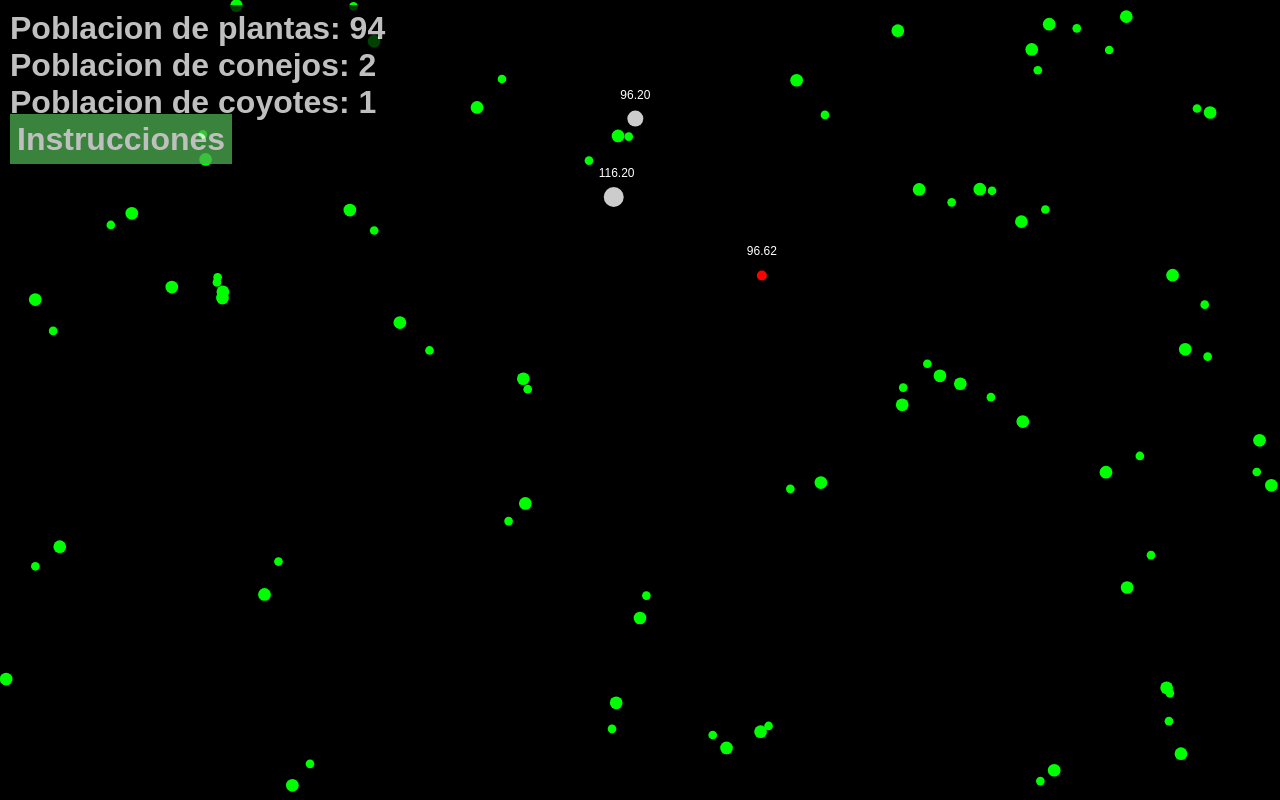
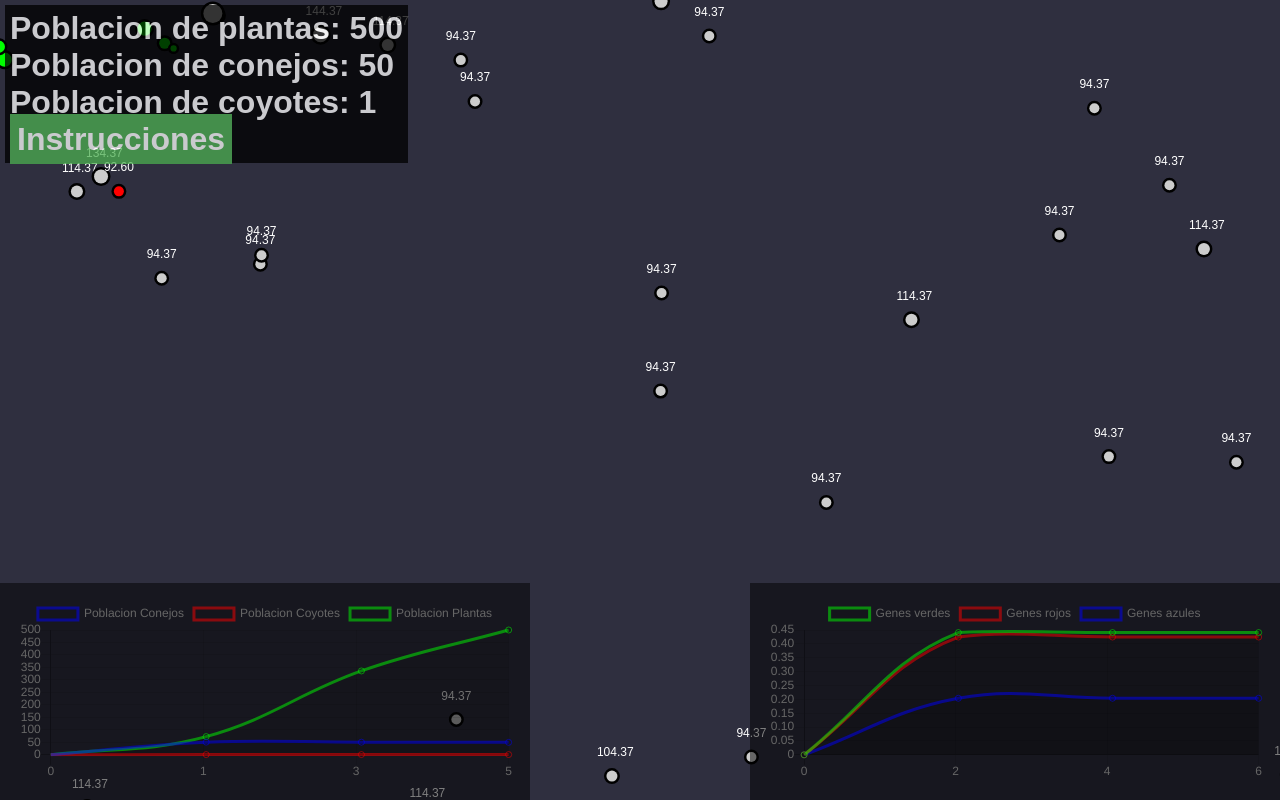
Before and after one commit to luis-herasme/luis-herasme.github.io, a plain HTML site: page eco/index.html in a window 1280 px wide. Both pictures are taken after a click on the button "Hecho". Drawn offline with nearby package versions, Linux system fonts and the light colour scheme.

Commit message:
Graficas
Graficas y genes agregados a la simulacion de ecosistemas

```diff
--- a/eco/dist/bundle.js
+++ b/eco/dist/bundle.js
@@ -159,6 +159,11 @@ exports.default = Vector2D;
 
 var canvasWindow = document.getElementById('lienzo');
 
+var pos = {
+  x: 0,
+  y: 0
+};
+
 canvasWindow.width = window.innerWidth;
 canvasWindow.height = window.innerHeight;
 
@@ -172,27 +177,32 @@ function rect(x, y, positionX, positionY) {
 }
 
 function circle(positionX, positionY, size, color, texto, position) {
-  if (position.x < window.innerWidth && position.x > 0) {
-    if (position.y < window.innerHeight && position.y > 0) {
+  //if (position.x < window.innerWidth - x && position.x > 0 - x) {
+  //  if (position.y < window.innerHeight - y && position.y > 0 - y) {
   context.beginPath();
   context.fillStyle = color;
   context.arc(positionX, positionY, size, 0, 2 * Math.PI);
-      // context.stroke()
+  context.lineWidth = 5;
+  context.stroke();
   context.fill();
   if (texto) {
     context.fillStyle = '#ffffff';
     context.fillText(texto.toFixed(2), position.x - 15, position.y - 20);
   }
-    }
-  }
+  //  }
+  //}
 }
 
 function clear() {
-  context.fillStyle = '#000000';
-  context.fillRect(0, 0, window.innerWidth, window.innerHeight);
+  context.fillStyle = '#2F2F3F';
+  //console.log(-pos.y)
+  context.save();
+  context.setTransform(1, 0, 0, 1, 0, 0);
+  context.fillRect(0, 0, canvasWindow.width, canvasWindow.height);
+  context.restore();
 }
 
-module.exports = { circle: circle, rect: rect, clear: clear };
+module.exports = { circle: circle, rect: rect, clear: clear, context: context, pos: pos };
 
 /***/ }),
 /* 2 */
@@ -228,7 +238,7 @@ function _inherits(subClass, superClass) { if (typeof superClass !== "function"
 var Bunny = function (_Animal) {
   _inherits(Bunny, _Animal);
 
-  function Bunny(x, y) {
+  function Bunny(x, y, genes) {
     _classCallCheck(this, Bunny);
 
     var _this = _possibleConstructorReturn(this, (Bunny.__proto__ || Object.getPrototypeOf(Bunny)).call(this, x, y));
@@ -237,15 +247,34 @@ var Bunny = function (_Animal) {
     _this.hungry = 100;
     _this.lastSize = 0;
     _this.hijos = [];
+    _this.maxVelocity = Math.random();
+
+    if (genes) {
+      genes.c = (genes.c * 19 + Math.random()) / 20;
+      genes.v = (genes.v * 19 + Math.random()) / 20;
+      genes.hr = (genes.hr * 19 + Math.random()) / 20;
+
+      _this.maxVelocity = genes.v;
+      _this.color = 'rgb(' + Math.round(genes.hr * 255) + ',' + Math.round(genes.c * 255) + ',' + Math.round(genes.v * 255) + ')';
+      _this.genes = genes;
+    } else {
+      _this.camuflage = Math.random();
+      _this.genes = {
+        c: _this.camuflage,
+        v: _this.maxVelocity,
+        hr: _this.hrate
+      };
+    }
     return _this;
   }
 
   _createClass(Bunny, [{
     key: 'think',
-    value: function think(comida, posiciones, poblacion) {
+    value: function think(comida, posiciones, poblacion, evitar) {
       var _this2 = this;
 
-      this.hungry -= this.hrate;
+      this.hungry -= this.genes.hr / 6;
+
       var relativo = posiciones.map(function (x) {
         return _Vector2D2.default.sub(x, _this2.position);
       });
@@ -254,32 +283,47 @@ var Bunny = function (_Animal) {
       });
       var masCercano = Math.min.apply(Math, _toConsumableArray(distances));
 
+      var relativoC = evitar.map(function (x) {
+        return _Vector2D2.default.sub(x, _this2.position);
+      });
+      var distancesC = relativoC.map(function (x) {
+        return x.mag();
+      });
+      var masCercanoC = Math.min.apply(Math, _toConsumableArray(distancesC));
+      var indicex = distancesC.indexOf(masCercanoC);
+
+      if (indicex !== -1) {
+        if (masCercanoC < 100) {
+          var vector2 = _Vector2D2.default.normalize(relativoC[indicex]);
+          vector2.mult(-0.3);
+          this.addForce(vector2);
+        } else {
+          var indice = distances.indexOf(masCercano);
+          if (indice !== -1) {
+            var vector = _Vector2D2.default.normalize(relativo[indice]);
+            vector.mult(0.1);
+            this.addForce(vector);
+          }
+        }
         if (masCercano < this.size * 2) {
-        this.size += this.frecuency;
+          this.size += this.genes.hr * 2.5;
           this.hungry += 10;
-        this.velocity = new _Vector2D2.default(0, 0);
           comida.splice(distances.indexOf(masCercano), 1);
         }
 
         if (this.size > this.lastSize + 10) {
-        poblacion.push(new Bunny(this.position.x + Math.random() * this.size * 4 * (Math.random() > 0.5 ? -1 : 1), this.position.y + Math.random() * this.size * 4 * (Math.random() > 0.5 ? -1 : 1)));
+          poblacion.push(new Bunny(this.position.x + Math.random() * this.size * 4 * (Math.random() > 0.5 ? -1 : 1), this.position.y + Math.random() * this.size * 4 * (Math.random() > 0.5 ? -1 : 1), this.genes));
           this.lastSize = this.size;
         }
 
         if (this.size > this.maxSize) {
-        poblacion.push(new Bunny(this.position.x + Math.random() * this.size * 4 * (Math.random() > 0.5 ? -1 : 1), this.position.y + Math.random() * this.size * 4 * (Math.random() > 0.5 ? -1 : 1)));
+          poblacion.push(new Bunny(this.position.x + Math.random() * this.size * 4 * (Math.random() > 0.5 ? -1 : 1), this.position.y + Math.random() * this.size * 4 * (Math.random() > 0.5 ? -1 : 1), this.genes));
           poblacion.splice(poblacion.indexOf(this), 1);
         }
 
         if (this.hungry <= 0) {
           poblacion.splice(poblacion.indexOf(this), 1);
         }
-
-      var indice = distances.indexOf(masCercano);
-      if (indice !== -1) {
-        var vector = _Vector2D2.default.normalize(relativo[indice]);
-        vector.mult(0.1);
-        this.aceleration = vector;
       }
     }
   }]);
@@ -329,10 +373,11 @@ var Animal = function () {
     key: 'update',
     value: function update() {
       this.position.add(this.velocity);
+      this.aceleration.mult(this.time);
       this.velocity.add(this.aceleration);
 
-      if (this.velocity.mag() > 10) {
-        this.velocity.limit(this.maxVelocity);
+      if (this.velocity.mag() > this.maxVelocity) {
+        this.velocity.limit(this.maxVelocity * 10);
       }
       /*
           if (this.position.x > window.innerWidth) {
@@ -354,6 +399,11 @@ var Animal = function () {
       */
       this.aceleration.zero();
       this.display();
+    }
+  }, {
+    key: 'addForce',
+    value: function addForce(force) {
+      this.aceleration.add(force);
     }
   }, {
     key: 'display',
@@ -394,6 +444,10 @@ var _Animal = __webpack_require__(3);
 
 var _Animal2 = _interopRequireDefault(_Animal);
 
+var _Vector2D = __webpack_require__(0);
+
+var _Vector2D2 = _interopRequireDefault(_Vector2D);
+
 function _interopRequireDefault(obj) { return obj && obj.__esModule ? obj : { default: obj }; }
 
 function main() {
@@ -406,9 +460,9 @@ function main() {
   var rMaxSize = Number(document.getElementById('rMaxSize').value);
   var rISize = Number(document.getElementById('rISize').value);
 
-  _Coyote2.default.prototype.maxVelocity = rvelo / 4;
+  //  Coyote.prototype.maxVelocity = rvelo / 4
 
-  _Bunny2.default.prototype.maxVelocity = rvelo / 2;
+  //  Bunny.prototype.maxVelocity = rvelo / 2
   _Bunny2.default.prototype.frecuency = rfre;
   _Bunny2.default.prototype.hrate = hrate;
 
@@ -418,39 +472,242 @@ function main() {
   document.body.removeChild(document.getElementById('config'));
   document.body.removeChild(document.getElementById('blo'));
   var plantas = [];
-
+  function generate() {
     for (var i = 0; i < 50; i++) {
-    var planta = new _Plant2.default(Math.random() * window.innerWidth, Math.random() * window.innerHeight, growRate, plantSize);
+      var planta = new _Plant2.default(Math.random() * 2.5 * window.innerWidth, Math.random() * 2.5 * window.innerHeight, growRate, plantSize);
       plantas.push(planta);
     }
+  }
+
+  generate();
+  var last = {
+    w: 0,
+    a: 0,
+    s: 0,
+    d: 0
+  };
+
+  document.addEventListener('keyup', function (e) {
+    if (e.key === 'w') {
+      last.w = 0;
+    } else if (e.key === 's') {
+      last.s = 0;
+    } else if (e.key === 'a') {
+      last.a = 0;
+    } else if (e.key === 'd') {
+      last.d = 0;
+    }
+  });
 
   var conejos = [];
-  conejos.push(new _Bunny2.default(window.innerWidth / 2, window.innerHeight / 2));
-  conejos.push(new _Bunny2.default(window.innerWidth / 2 + 10, window.innerHeight / 2));
+  for (var i = 0; i < 50; i++) {
+    conejos.push(new _Bunny2.default(window.innerWidth * Math.random(), window.innerHeight * Math.random()));
+  }
+
   var coyotes = [];
   coyotes.push(new _Coyote2.default(50, 50));
+
+  document.addEventListener('keydown', function (e) {
+    if (e.key === 'g') {
+      generate();
+    }
+    if (e.key === 'w') {
+      last.w += 1;
+      _render2.default.pos.y += 5 + last.w;
+      _render2.default.context.translate(0, 5 + last.w);
+    }
+    if (e.key === 's') {
+      last.s += 1;
+      _render2.default.pos.y -= 5 + last.s;
+      _render2.default.context.translate(0, -5 - last.s);
+    }
+    if (e.key === 'd') {
+      last.d += 1;
+      _render2.default.pos.x -= 5 + last.d;
+      _render2.default.context.translate(-5 - last.d, 0);
+    }
+    if (e.key === 'a') {
+      last.a += 1;
+      _render2.default.pos.x += 5 + last.a;
+      _render2.default.context.translate(5 + last.a, 0);
+    }
+    if (e.key === 'r') {
+      coyotes.push(new _Coyote2.default(50, 50));
+    }
+  });
 
   var p = document.getElementById('plantas');
   var cy = document.getElementById('coyotes');
   var c = document.getElementById('conejos');
+  var count = 0;
+
+  var data = {
+    labels: [0],
+    datasets: [{
+      label: 'Poblacion Conejos',
+      data: [0],
+      borderColor: 'rgba(0, 0, 255, 0.5)'
+    }, {
+      label: 'Poblacion Coyotes',
+      data: [0],
+      borderColor: 'rgba(255, 0, 0, 0.5)'
+    }, {
+      label: 'Poblacion Plantas',
+      data: [0],
+      borderColor: 'rgba(0, 255, 0, 0.5)'
+    }]
+  };
+
+  var data2 = {
+    labels: [0],
+    datasets: [{
+      label: 'Genes verdes',
+      data: [0],
+      borderColor: 'rgba(0, 255, 0, 0.5)'
+    }, {
+      label: 'Genes rojos',
+      data: [0],
+      borderColor: 'rgba(255, 0, 0, 0.5)'
+
+    }, {
+      label: 'Genes azules',
+      data: [0],
+      borderColor: 'rgba(0, 0, 255, 0.5)'
+
+    }]
+  };
+
+  var updateData = function updateData(oldData, newData) {
+    var labels = oldData['labels'];
+    var dataSetA = oldData['datasets'][0]['data'];
+    var dataSetB = oldData['datasets'][1]['data'];
+    var dataSetC = oldData['datasets'][2]['data'];
+
+    // labels.shift()
+    count++;
+
+    labels.push(count.toString());
+
+    dataSetA.push(newData.A);
+    dataSetB.push(newData.B);
+    dataSetC.push(newData.C);
+    if (labels.length >= 100) {
+      labels.shift();
+      dataSetA.shift();
+      dataSetB.shift();
+      dataSetC.shift();
+    }
+  };
+
+  var updateData2 = function updateData2(oldData, newData) {
+    var labels = oldData['labels'];
+    var dataSetA = oldData['datasets'][0]['data'];
+    var dataSetB = oldData['datasets'][1]['data'];
+    var dataSetC = oldData['datasets'][2]['data'];
+
+    // labels.shift()
+    count++;
+
+    labels.push(count.toString());
+    dataSetA.push(newData.A);
+    dataSetB.push(newData.B);
+    dataSetC.push(newData.C);
+
+    if (labels.length >= 300) {
+      labels.shift();
+      dataSetA.shift();
+      dataSetB.shift();
+      dataSetC.shift();
+    }
+  };
+  var newData2 = void 0;
   setInterval(function () {
     p.innerText = 'Poblacion de plantas: ' + plantas.length;
     c.innerText = 'Poblacion de conejos: ' + conejos.length;
     cy.innerText = 'Poblacion de coyotes: ' + coyotes.length;
-  }, 500);
+
+    var newData = {
+      A: conejos.length,
+      B: coyotes.length,
+      C: plantas.length
+    };
+    newData2 = {
+      A: conejos.reduce(function (valorAnterior, valorActual) {
+        return valorAnterior + valorActual.genes.c;
+      }, conejos[0].genes.c) / conejos.length,
+      B: conejos.reduce(function (valorAnterior, valorActual) {
+        return valorAnterior + valorActual.genes.v;
+      }, conejos[0].genes.v) / conejos.length,
+      C: conejos.reduce(function (valorAnterior, valorActual) {
+        return valorAnterior + valorActual.genes.hr;
+      }, conejos[0].genes.hr) / conejos.length
+    };
+    if (plantas.length < 150) {
+      generate();
+      generate();
+      generate();
+    }
+
+    updateData(data, newData);
+
+    updateData2(data2, newData2);
+
+    window.myChart2.data.datasets = data2.datasets;
+    window.myChart2.data.labels = data2.labels;
+    window.myChart2.update();
+
+    window.myChart.data.datasets = data.datasets;
+    window.myChart.data.labels = data.labels;
+    window.myChart.update();
+  }, 750);
+  function linaje() {
+    var genes = {
+      c: newData2.A,
+      v: newData2.B,
+      hr: newData2.C
+    };
+    for (var x = 0; x < 50; x++) {
+      conejos.push(new _Bunny2.default(window.innerWidth * 3 * Math.random, window.innerHeight * 3 * Math.random, genes));
+    }
+  }
+  function addFox() {
+    //for (var x = 0; x < 50; x++) {
+    coyotes.push(new _Coyote2.default(window.innerWidth * 3 * Math.random, window.innerHeight * 3 * Math.random));
+    //}
+  }
+
+  var deltaTime = Date.now();
   function a() {
+    var t = Date.now();
+    _Animal2.default.prototype.time = t - deltaTime;
+
+    deltaTime = t;
     _render2.default.clear();
 
     plantas.forEach(function (e, index) {
       e.display(); // Should be display
+      if (index % 2 === 0) {
         e.grow(plantas);
+      }
     });
 
-    var pos = plantas.map(function (x) {
+    var posicionesPlantas = plantas.map(function (x) {
       return x.position;
     });
+    var posicionesConejosCoyotes = coyotes.map(function (x) {
+      return x.position;
+    });
+    var posicionesConejosconejos = conejos.map(function (x) {
+      return x.position;
+    });
+
+    posicionesConejosconejos.forEach(function (v, i) {
+      _Vector2D2.default.sub(v, posicionesPlantas);
+    });
+
+    var si = Math.random() > _Animal2.default.prototype.time / 100 ? 1 : 0;
     conejos.forEach(function (conejo, index) {
-      conejo.think(plantas, pos, conejos);
+      conejo.think(plantas, posicionesPlantas, conejos, posicionesConejosCoyotes);
       conejo.update();
     });
 
@@ -459,47 +716,35 @@ function main() {
     });
 
     coyotes.forEach(function (coyote, index) {
+      if (!si) {
         coyote.think(conejos, pos2, coyotes);
+      }
       coyote.update();
     });
-
     requestAnimationFrame(a);
   }
   a();
   document.addEventListener('click', addPlant);
   document.addEventListener('contextmenu', function (event) {
     event.preventDefault();
-    conejos.push(new _Bunny2.default(event.clientX, event.clientY));
+    console.log(newData2);
+    var genes = {
+      c: newData2.A,
+      v: newData2.B,
+      hr: newData2.C
+    };
+    for (var x = 0; x < 25; x++) {
+      conejos.push(new _Bunny2.default(event.clientX - _render2.default.pos.x, event.clientY - _render2.default.pos.y, genes));
+    }
   });
   function addPlant(e) {
-    plantas.push(new _Plant2.default(e.clientX, e.clientY, growRate, plantSize));
+    console.log('Click', _render2.default.pos.y);
+    console.log('Click', e.clientY);
+    console.log('Click', e.clientY - _render2.default.pos.y);
+
+    plantas.push(new _Plant2.default(e.clientX - _render2.default.pos.x, e.clientY - _render2.default.pos.y, growRate, plantSize));
   }
 }
-/*
-let leftKey = 37, upKey = 38, rightKey = 39, downKey = 40
-let keystate = []
-
-document.addEventListener('keydown', function (e) {
-  keystate[e.keyCode] = true
-})
-
-document.addEventListener('keyup', function (e) {
-  delete keystate[e.keyCode]
-})
-
-if (keystate[leftKey]) {
-//code to be executed when left arrow key is pushed.
-}
-if (keystate[upKey]) {
-//code to be executed when up arrow key is pushed.
-}
-if (keystate[rightKey]) {
-//code to be executed when right arrow key is pushed.
-}
-if (keystate[downKey]) {
-//code to be executed when down arrow key is pushed.
-}
-*/
 var h = document.getElementById('hecho');
 h.addEventListener('click', main);
 
@@ -612,6 +857,7 @@ var Coyote = function (_Bunny) {
     _this.color = '#ff0000';
     _this.hungry = 100;
     _this.lastSize = _this.size;
+    _this.maxVelocity = 0.75;
     return _this;
   }
 
@@ -620,7 +866,8 @@ var Coyote = function (_Bunny) {
     value: function think(comida, posiciones, poblacion) {
       var _this2 = this;
 
-      this.hungry -= 0.02;
+      this.hungry -= 0.2;
+
       var relativo = posiciones.map(function (x) {
         return _Vector2D2.default.sub(x, _this2.position);
       });
@@ -630,18 +877,24 @@ var Coyote = function (_Bunny) {
       var masCercano = Math.min.apply(Math, _toConsumableArray(distances));
 
       if (masCercano < this.size * 2) {
+        var conejo = comida[distances.indexOf(masCercano)];
+        if (conejo) {
+          if (conejo.genes.c > Math.random()) {
             this.size += 4;
             this.hungry += 10;
+            this.velocity = new _Vector2D2.default(0, 0);
             comida.splice(distances.indexOf(masCercano), 1);
+          }
+        }
       }
 
       if (this.size > this.lastSize + 10) {
-        poblacion.push(new Coyote(this.position.x + Math.random() * this.size * 7 * (Math.random() > 0.5 ? -1 : 1), this.position.y + Math.random() * this.size * 7 * (Math.random() > 0.5 ? -1 : 1)));
+        poblacion.push(new Coyote(this.position.x + Math.random() * this.size * 2 * (Math.random() > 0.5 ? -1 : 1), this.position.y + Math.random() * this.size * 2 * (Math.random() > 0.5 ? -1 : 1)));
         this.lastSize = this.size;
       }
 
       if (this.size > 25) {
-        poblacion.push(new Coyote(this.position.x + Math.random() * this.size * 7 * (Math.random() > 0.5 ? -1 : 1), this.position.y + Math.random() * this.size * 7 * (Math.random() > 0.5 ? -1 : 1)));
+        poblacion.push(new Coyote(this.position.x + Math.random() * this.size * 2 * (Math.random() > 0.5 ? -1 : 1), this.position.y + Math.random() * this.size * 2 * (Math.random() > 0.5 ? -1 : 1)));
         poblacion.splice(poblacion.indexOf(this), 1);
       }
 
--- a/eco/index.html
+++ b/eco/index.html
@@ -30,8 +30,8 @@ canvas { display:block; }
     position: fixed;
     left: 50%;
     top:50%;
-    background: #CCC;
-    color: #333;
+    background: rgba(0,0,0,0.5);
+    color: #888;
     padding: 20px;
     transform: translate(-50%, -50%);
     z-index: 10;
@@ -76,9 +76,26 @@ input{
     float: right;
     width: 15%;
 }
+.xChart{
+    position: fixed;
+    bottom: 0px;
+    width: 500px;
+    padding: 0px;
+    background-color: rgba(0,0,0,0.5);
+    padding: 15px;
+}
+.xChart2{
+    right: 0px;
+    position: fixed;
+    bottom: 0px;
+    width: 500px;
+    padding: 0px;
+    background-color: rgba(0,0,0,0.5);
+    padding: 15px;
+}
 
     </style>
-    <!--<script src='https://cdnjs.cloudflare.com/ajax/libs/Chart.js/2.6.0/Chart.bundle.min.js'></script>-->
+    <script src='https://cdnjs.cloudflare.com/ajax/libs/Chart.js/2.6.0/Chart.bundle.min.js'></script>
 </head>
 <body>
     <canvas id="lienzo"></canvas>
@@ -94,48 +111,83 @@ input{
             <script>
                 let intu = document.getElementById('instrucciones')
                 intu.addEventListener('click', () => {
-                    alert('Click derecho para crear conejo \nClick izquierdo para crear una planta')
+                    alert('Click derecho para crear 50 conejos \nClick izquierdo para crear una planta \nWASD para moverte\nr para generar coyote en su posicion inicial\ng para generar 50 plantas')
                 })
             </script>
         </h1>
     </div>
     <div id="blo"></div>
-    <div id="config">
-<!--
-<canvas id="myCxhart" width="400" height="400"></canvas>
+
+    <div class="xChart">
+
+<canvas id="myChart" width="400" height="150"></canvas>
 <script>
-var ctx = document.getElementById("myChart");
-var myChart = new Chart(ctx, {
+var ctx = document.getElementById("myChart").getContext('2d');
+
+window.myChart = new Chart(ctx, {
     type: 'line',
     data: {
-        labels: ["Red", "Blue", "Yellow", "Green", "Purple", "Orange","Red", "Blue", "Yellow", "Green", "Purple", "Orange","Red", "Blue", "Yellow", "Green", "Purple", "Orange"],
+        labels: [0],
         datasets: [{
-//            label: '# of Votes',
-            data: [12, 19, 3, 5, 2, 3, 12, 19, 3, 5, 2, 3, 12, 19, 3, 5, 2, 3, 12, 19, 3, 5, 2, 3],
-            backgroundColor: [
-                'rgba(255, 99, 132, 0.2)',
+            label: 'Poblacion Plantas',
+            data: [0],
+            borderColor: 'rgba(0, 255, 0, 0.5)',
+        },
+        {
+            label: 'Poblacion Coyotes',
+            data: [0],
+            borderColor: 'rgba(255, 0, 0, 0.5)',
 
-            ],
-            borderColor: [
-                'rgba(255,99,132,1)',
+        },
+        {
+            label: 'Poblacion Conejos',
+            data: [0],
+            borderColor: 'rgba(0, 0, 255, 0.5)',
 
-            ],
-            borderWidth: 1
-        }]
-    },
-    options: {
-        scales: {
-            yAxes: [{
-                ticks: {
-                    beginAtZero:true
-                }
-            }]
         }
+        ]
     }
 });
+</script>
 
+    </div>
+
+    <div class="xChart2">
+
+<canvas id="myChart2" width="400" height="150"></canvas>
+<script>
+var ctx2 = document.getElementById("myChart2").getContext('2d');
+
+window.myChart2 = new Chart(ctx2, {
+    type: 'line',
+    data: {
+        labels: [0],
+        datasets: [{
+            label: 'Genes verdes',
+            data: [0],
+            borderColor: 'rgba(0, 255, 0, 0.5)',
+        },
+        {
+            label: 'Genes rojos',
+            data: [0],
+            borderColor: 'rgba(255, 0, 0, 0.5)',
+
+        },
+        {
+            label: 'Genes azules',
+            data: [0],
+            borderColor: 'rgba(0, 0, 255, 0.5)',
+
+        }
+        ]
+    }
+});
 </script>
-        -->
+
+    </div>
+
+    <div id="config">
+
     <h2>Configuracion</h2>
     <br>
     <br>
@@ -145,7 +197,7 @@ var myChart = new Chart(ctx, {
     Tamaño maximo de planta<input id='plantSize' value='10' type="number">
     <br>
     <br>
-    Tasa de crecimiento de la plata <input type="number" id='growRate' value="0.02">
+    Tasa de crecimiento de la plata <input type="number" id='growRate' value="0.12">
     <br>
     <br>
     <br>
```
Lines whose indentation alone changed are shown as unchanged.
